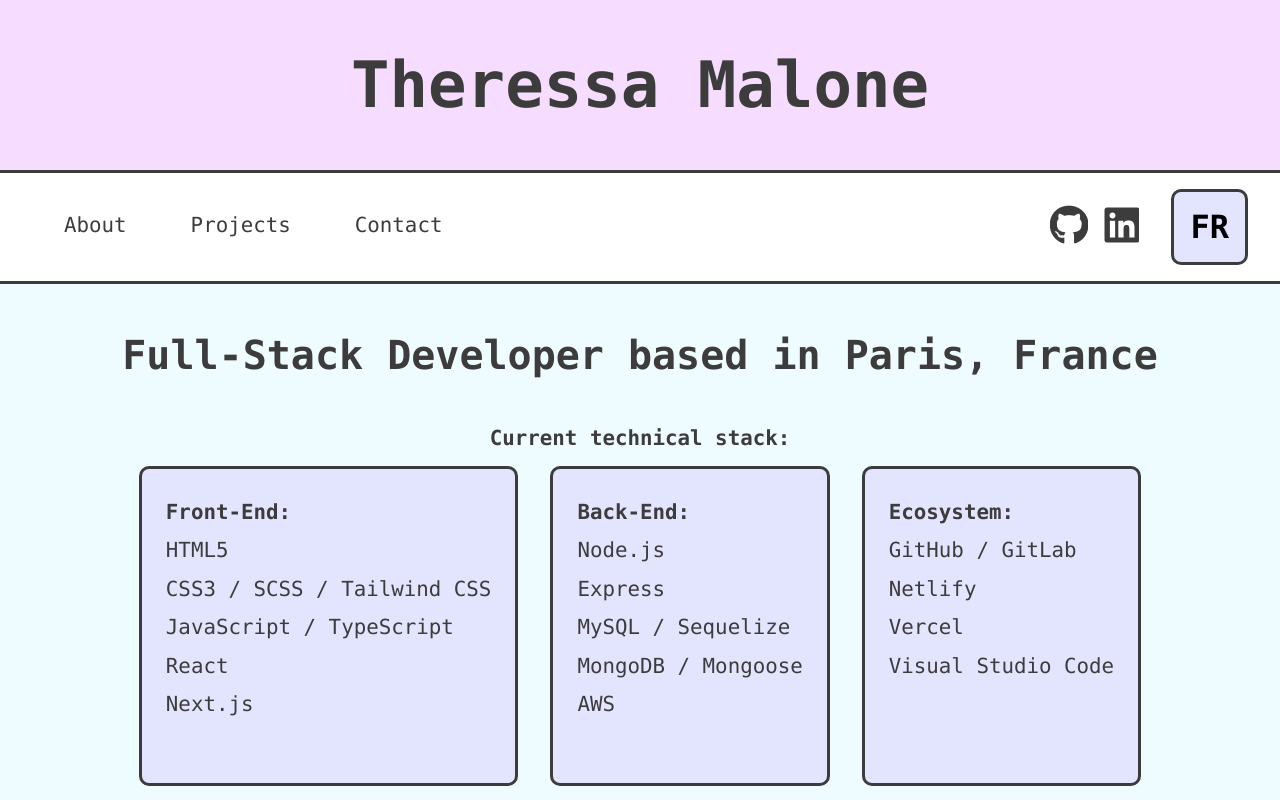
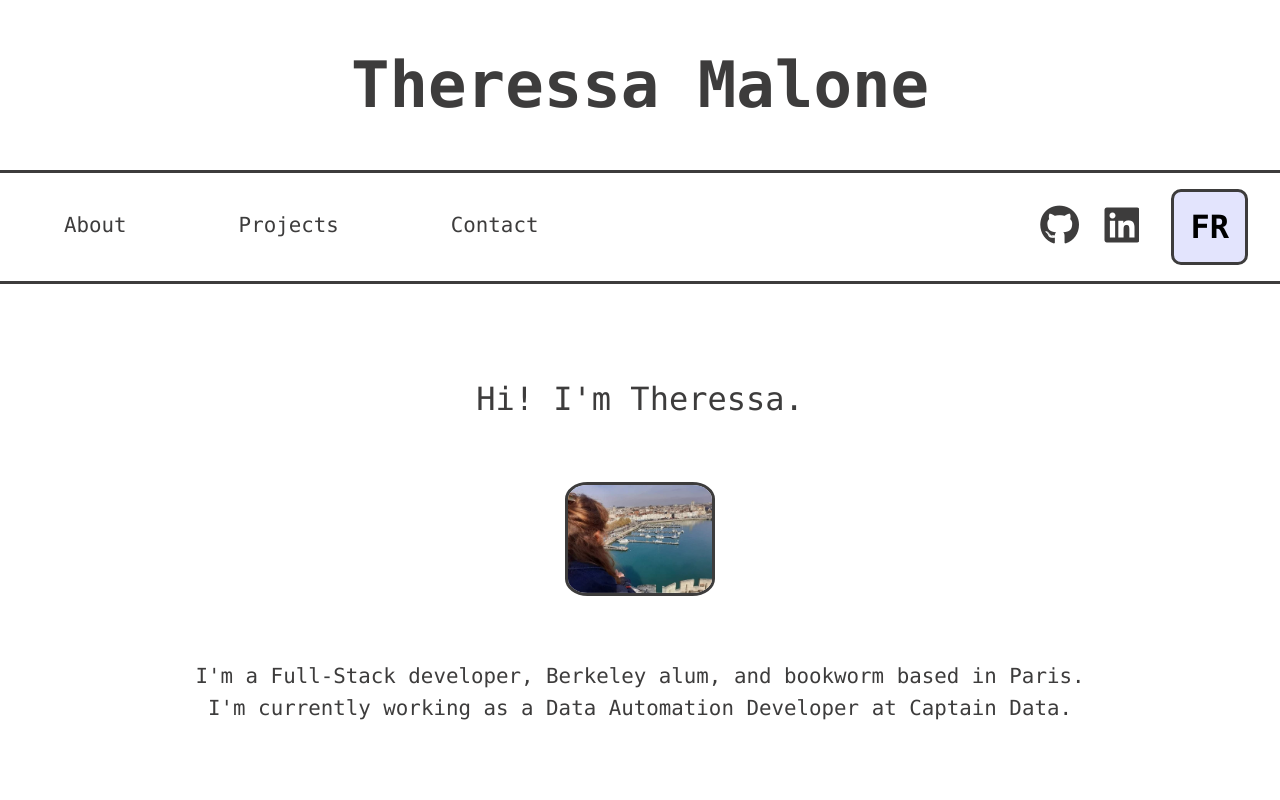
Before and after one commit to tssa017/portfolio, a React (Create React App) app: page / in a window 1280 px wide. Shown: the top 800 px of the page. Built offline with nearby package versions, Linux system fonts and the light colour scheme; a web font is replaced by a local one.

Commit message:
:lipstick: update home page styling

```diff
--- a/src/components/bio/Bio.js
+++ b/src/components/bio/Bio.js
@@ -12,15 +12,10 @@ function Bio() {
                         {' '}
                         {isEnglishClicked ? 'About me' : 'À propos de moi'}
                     </h2>
-                    <img
-                        src="images/Theressa.jpg"
-                        alt="Theressa Malone"
-                        className="bio__img"
-                    ></img>
                     <Paragraph className="bio__para">
                         {isEnglishClicked
-                            ? "Hi! I'm Theressa, a Full-Stack developer, Berkeley alum, and bookworm based in Paris. I'm currently an automations developer at Captain Data."
-                            : "Salut ! Moi c'est Theressa, une développeuse Full-Stack, Berkeley alumni, et rat de bibliothèque basée à Paris. Je suis actuellement développeuse d'automatisations chez Captain Data."}
+                            ? "Hi! I'm Theressa, a Full-Stack developer, Berkeley alum, and bookworm based in Paris. I'm currently a Data Automation Developer at Captain Data."
+                            : 'Salut ! Moi c\'est Theressa, une développeuse Full-Stack, Berkeley alumni, et rat de bibliothèque basée à Paris. Je suis actuellement Développeuse "Data Automation Developer" chez Captain Data.'}
                     </Paragraph>
                     <Paragraph className="bio__para">
                         {isEnglishClicked
--- a/src/components/bio/bio.scss
+++ b/src/components/bio/bio.scss
@@ -7,13 +7,6 @@
     align-items: center;
     gap: 2rem;
     padding: 3rem;
-
-    &__img {
-        width: 200px;
-        height: auto;
-        border-radius: 100%;
-        border: solid 0.3rem $colorBorder;
-    }
 
     &__para {
         font-size: 1.3rem;
--- a/src/components/header/Header.js
+++ b/src/components/header/Header.js
@@ -4,7 +4,7 @@ function Header() {
     return (
         <div>
             <header className="header">
-                <a href="/home">
+                <a href="/">
                     <h1>Theressa Malone</h1>
                 </a>
             </header>
--- a/src/components/header/header.scss
+++ b/src/components/header/header.scss
@@ -8,7 +8,7 @@
     text-align: center;
     border-bottom: 0.2rem solid $colorBorder;
     width: 100%;
-    background-color: $colorPrimary;
+    background-color: #fff;
     font-size: 2rem;
     font-weight: 900;
 }
--- a/src/components/hero/Hero.js
+++ b/src/components/hero/Hero.js
@@ -8,13 +8,33 @@ function Hero() {
             {({ isEnglishClicked }) => (
                 <div className="hero" id="hero">
                     {isEnglishClicked ? (
-                        <h1 className="hero__heading">
-                            Full-Stack Developer based in Paris, France
-                        </h1>
+                        <Paragraph className="hero__heading">
+                            Hi! I'm Theressa.
+                        </Paragraph>
                     ) : (
-                        <h1 className="hero__heading">
-                            Développeuse fullstack basé à Paris, France
-                        </h1>
+                        <Paragraph className="hero__heading">
+                            Salut ! Moi c'est Theressa.
+                        </Paragraph>
+                    )}
+                    <img
+                        src="images/Theressa.jpg"
+                        alt="Theressa Malone"
+                        className="hero__img"
+                    ></img>
+                    {isEnglishClicked ? (
+                        <Paragraph className="hero__para">
+                            I'm a Full-Stack developer, Berkeley alum, and
+                            bookworm based in Paris.<br></br> I'm currently
+                            working as a Data Automation Developer at Captain
+                            Data.
+                        </Paragraph>
+                    ) : (
+                        <Paragraph className="hero__para">
+                            Je suis développeuse Full-Stack, Berkeley alumni, et
+                            rat de bibliothèque basée à Paris.<br></br> Je suis
+                            actuellement en poste de Data Automation Developer
+                            chez Captain Data.
+                        </Paragraph>
                     )}
                     <Paragraph className="hero__stack-heading">
                         {' '}
@@ -49,7 +69,6 @@ function Hero() {
                             <li>Express</li>
                             <li>MySQL / Sequelize</li>
                             <li>MongoDB / Mongoose</li>
-                            <li>AWS</li>
                         </ul>
                         <ul className="hero__stack-list">
                             <li>
--- a/src/components/hero/hero.scss
+++ b/src/components/hero/hero.scss
@@ -4,12 +4,29 @@
 .hero {
     display: flex;
     flex-direction: column;
+    justify-content: center;
     gap: 1rem;
     padding: 3rem;
     border: none;
+    background-color: #fff;
 
     &__heading {
-        font-size: 2.5rem;
+        font-size: 2rem;
+        padding: 3rem;
+    }
+
+    &__img {
+        align-self: center;
+        width: 150px;
+        height: auto;
+        border-radius: 15%;
+        border: solid 0.2rem $colorBorder;
+    }
+
+    &__para {
+        padding: 3rem;
+        text-align: center;
+        line-height: 2rem;
     }
 
     &__stack-heading {
@@ -40,7 +57,7 @@
         &__stack-cont {
             flex-direction: row;
             justify-content: center;
-            gap: 2rem;
+            gap: 5rem;
         }
 
         &__stack-heading {
@@ -49,6 +66,9 @@
 
         &__stack-list {
             height: 320px;
+            font-size: 1rem;
+            background-color: white;
+            border: none;
         }
     }
 }
--- a/src/components/language/language.scss
+++ b/src/components/language/language.scss
@@ -29,13 +29,23 @@
 }
 
 .nav {
-    display: none;
+    display: flex;
+    flex-direction: column;
+
+    &__list {
+        list-style-type: none;
+    }
+
+    li {
+        padding: 1rem 0;
+        margin-right: 3rem;
+    }
 }
 
 .socials {
     display: flex;
     flex-direction: row;
-    gap: 1rem;
+    gap: 1.6rem;
 
     &-link {
         font-size: 2.5rem;
@@ -54,12 +64,6 @@
     }
 
     .nav {
-        display: flex;
-
-        &__list {
-            list-style-type: none;
-        }
-
         li {
             padding: 0 2rem;
             display: inline-block;
--- a/src/components/projects/cardsData.json
+++ b/src/components/projects/cardsData.json
@@ -13,7 +13,7 @@
     },
     {
         "title": "Groupomania",
-        "description": "Designed and developed this social media network using Figma, HTML5, SCSS, JavaScript, React, and SQL with MySQL.",
+        "description": "Designed and developed this social media network using Figma, HTML5, SCSS, JavaScript, React, Node.js, Express, and SQL with MySQL and Sequelize.",
         "link": "https://github.com/tssa017/groupomania",
         "imageSrc": "images/Groupomania.png"
     },
```
